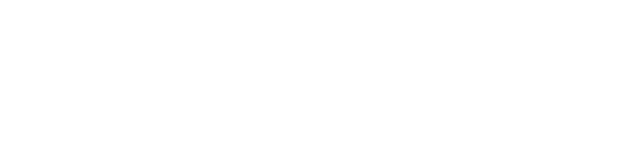
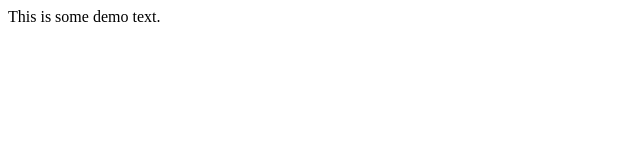
Before and after one commit to MProz/MProz.github.io, a plain HTML site: page index.html in a window 1280 px wide. Shown: the whole page, without its empty margins (0-640 px from the left). Drawn offline with Linux system fonts and the light colour scheme.

Commit message:
adding some demo text

```diff
--- a/index.html
+++ b/index.html
@@ -6,6 +6,7 @@
 </head>
 
 <body>
+This is some demo text.
 </body>
 
 </html>
```
